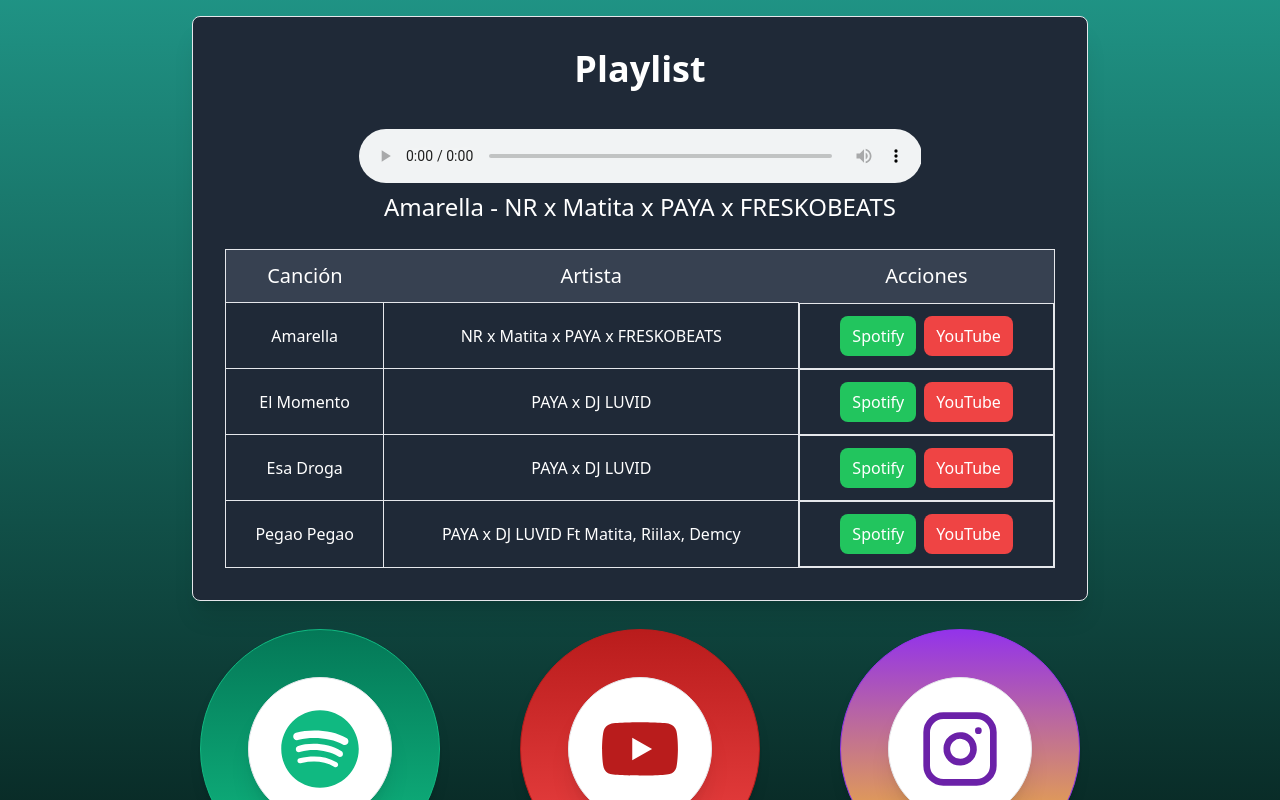
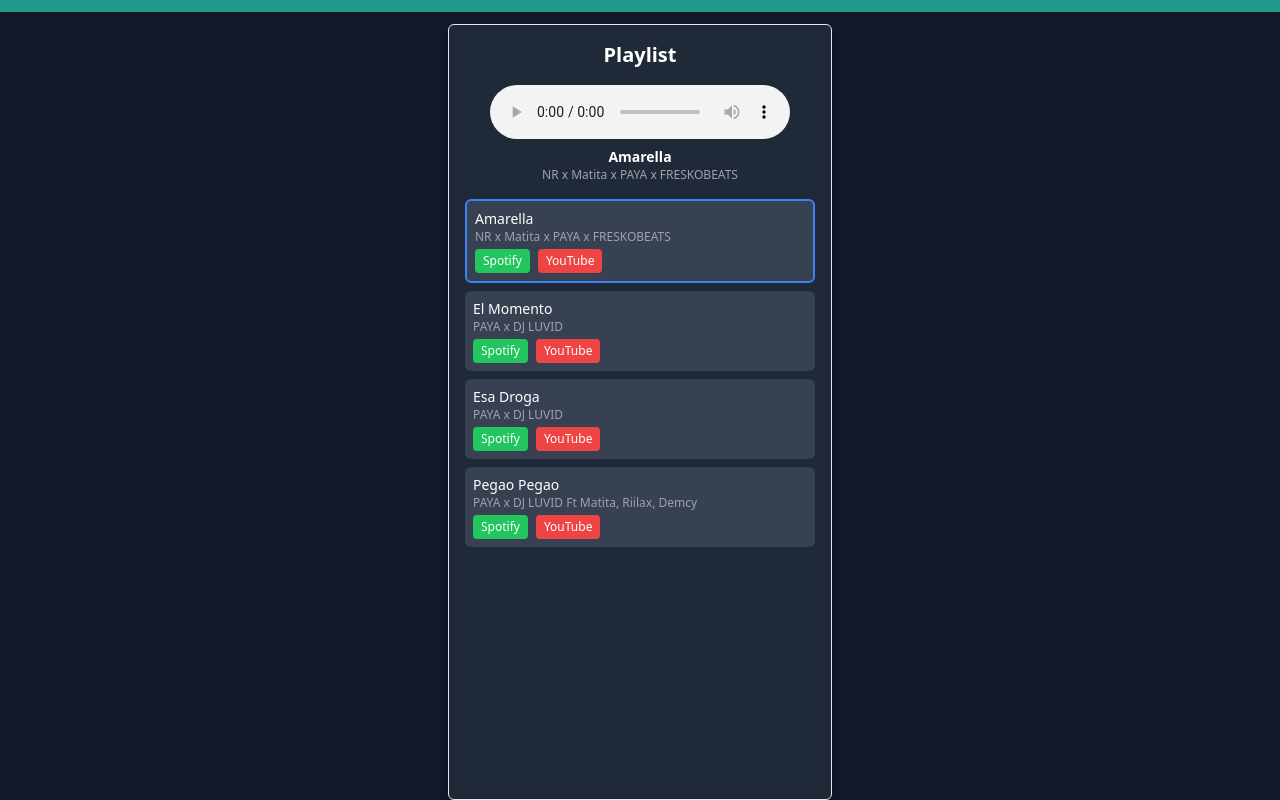
Before and after one commit to destrik1/portafolio, a React (Vite) app: page /Spotify in a window 1280 px wide. Shown: the part 600-1400 px from the top of the page. Built offline with nearby package versions, Linux system fonts and the light colour scheme.

Commit message:
arreglo cagaita

```diff
--- a/src/Components/AudioPlayer.tsx
+++ b/src/Components/AudioPlayer.tsx
@@ -14,7 +14,7 @@
   youtubeUrl: string;
 }
 
-// List of songs with unique IDs, artists, and URLs
+// Lista de canciones
 const songs: Song[] = [
   {
     id: 2,
@@ -52,82 +52,79 @@
     youtubeUrl: "https://youtu.be/sHl_OUSFI9I?si=GqzOBmJDLhGcMHhT",
   },
 ];
-// Audio player component
+
+// Componente para el reproductor de audio
 const AudioPlayer = ({ currentSong }: { currentSong: Song | null }) => {
   return (
-    <div className="text-center m-10 h-10">
+    <div className="flex flex-col items-center mb-4">
       {currentSong ? (
-        <div className="flex justify-center">
+        <>
+          {/* Reproductor de audio */}
           <audio
             key={currentSong.id}
             controls
-            className="w-3/4" // Hacer la barra más larga (75% del contenedor)
-            style={{
-              backgroundColor: "0px", // Cambiar el color de la barra de reproducción (ajústalo como prefieras)
-              borderRadius: "10px",
-            }}
-            controlsList="nodownload" // Desactiva la opción de descarga en los controles
+            className="w-full max-w-[300px] rounded-lg"
+            controlsList="nodownload" // Evita descargas
           >
             <source src={currentSong.audioSrc} type="audio/mpeg" />
             Tu navegador no soporta el elemento de audio.
           </audio>
-        </div>
+
+          {/* Información de la canción */}
+          <p className="mt-2 text-white text-sm font-semibold text-center">
+            {currentSong.title}
+          </p>
+          <p className="text-gray-400 text-xs text-center">
+            {currentSong.artist}
+          </p>
+        </>
       ) : (
-        <p>Selecciona una canción para reproducir</p>
-      )}
-      {currentSong && (
-        <p className="text-white mt-2 text-2xl">
-          {currentSong.title} - {currentSong.artist}
-        </p>
+        <p className="text-gray-300 text-sm">Selecciona una canción</p>
       )}
     </div>
   );
 };
 
-// Playlist component with song table
+// Componente principal de Playlist
 const Playlist = () => {
   const [currentSongIndex, setCurrentSongIndex] = useState<number | null>(0);
 
-  // Cambiar a la canción seleccionada al hacer clic en cualquier fila
   const setSong = (index: number) => {
     setCurrentSongIndex(index);
-    console.log("Canción seleccionada:", songs[index].title);
   };
 
   const currentSong =
     currentSongIndex !== null ? songs[currentSongIndex] : null;
 
   return (
-    <div className="flex justify-center p-7">
-      <div className="w-full max-w-4xl border shadow-xl rounded-lg p-8 bg-gray-800">
-        <h2 className="text-center text-4xl font-semibold mb-6 text-white">
+    <div className="flex justify-center p-3 bg-gray-900 min-h-screen">
+      <div className="w-full max-w-sm border shadow-md rounded-md p-4 bg-gray-800">
+        {/* Título */}
+        <h2 className="text-center text-xl font-bold mb-4 text-white">
           Playlist
         </h2>
+
+        {/* Reproductor de audio */}
         <AudioPlayer currentSong={currentSong} />
-        <br />
-        <table className="w-full table-auto text-white mt-4 border">
-          <thead>
-            <tr className="bg-gray-700 text-xl">
-              <th className="p-3 text-center font-medium">Canción</th>
-              <th className="p-3 text-center font-medium">Artista</th>
-              <th className="p-3 text-center font-medium">Acciones</th>
-            </tr>
-          </thead>
-          <tbody>
+
+        {/* Tabla de canciones */}
+        <div className="space-y-2">
           {songs.map((song, index) => (
-              <tr
+            <div
               key={song.id}
-                className="hover:bg-gray-600 cursor-pointer"
-                onClick={() => setSong(index)} // Cambiar la canción al hacer clic en la fila
+              className={`flex flex-col bg-gray-700 p-2 rounded-md hover:bg-gray-600 transition ${
+                currentSongIndex === index ? "border-2 border-blue-500" : ""
+              }`}
+              onClick={() => setSong(index)}
             >
-                <td className="border p-3 text-center">{song.title}</td>
-                <td className="border p-3 text-center">{song.artist}</td>
-                <td className="border p-3 text-center flex justify-center gap-2">
+              <p className="text-sm text-white">{song.title}</p>
+              <p className="text-xs text-gray-400">{song.artist}</p>
+              <div className="flex gap-2 mt-1">
                 <a
                   href={song.spotifyUrl}
                   target="_blank"
                   rel="noopener noreferrer"
-                    className="bg-green-500 text-white px-3 py-2 rounded-lg hover:bg-green-600 transition"
+                  className="bg-green-500 text-white text-xs px-2 py-1 rounded hover:bg-green-600 transition"
                 >
                   Spotify
                 </a>
@@ -135,15 +132,14 @@
                   href={song.youtubeUrl}
                   target="_blank"
                   rel="noopener noreferrer"
-                    className="bg-red-500 text-white px-3 py-2 rounded-lg hover:bg-red-600 transition"
+                  className="bg-red-500 text-white text-xs px-2 py-1 rounded hover:bg-red-600 transition"
                 >
                   YouTube
                 </a>
-                </td>
-              </tr>
+              </div>
+            </div>
           ))}
-          </tbody>
-        </table>
+        </div>
       </div>
     </div>
   );
--- a/src/Components/Carta.tsx
+++ b/src/Components/Carta.tsx
@@ -1,6 +1,6 @@
 import { FaSpotify } from "react-icons/fa6";
 import { FaYoutube } from "react-icons/fa";
-import { FiInstagram } from "react-icons/fi";
+import { RiInstagramFill } from "react-icons/ri";
 
 import Card from "../Components/Card";
 
@@ -37,7 +37,7 @@
         >
           <Card
             colorCard="bg-gradient-to-b from-purple-600 to-amber-400 shadow-lg rounded-full border border-purple-600 w-60 h-60 flex items-center justify-center"
-            icon={<FiInstagram className="h-20 w-20 text-purple-800" />}
+            icon={<RiInstagramFill  className="h-20 w-20 text-purple-500" />}
           />
         </a>
       </section>
--- a/src/Components/Footer.tsx
+++ b/src/Components/Footer.tsx
@@ -1,4 +1,5 @@
-import { FaInstagram, FaSpotify, FaYoutube } from "react-icons/fa"; // Importa los iconos que necesites
+import {  FaSpotify, FaYoutube } from "react-icons/fa"; // Importa los iconos que necesites
+import { RiInstagramFill } from "react-icons/ri";
 
 const Footer = () => {
   return (
@@ -37,7 +38,7 @@
                 href="https://www.instagram.com/paya.cl?utm_source=ig_web_button_share_sheet&igsh=ZDNlZDc0MzIxNw=="
                 className="flex  mb-[1px]"
               >
-                <FaInstagram className="mr-2" /> Instagram
+                <RiInstagramFill  className="mr-2" /> Instagram
               </a>
               <br />
             </li>
--- a/src/Components/HeroCard.tsx
+++ b/src/Components/HeroCard.tsx
@@ -5,14 +5,14 @@
 function HeroImage({}: Props) {
   return (
     <>
-      <section className="md:h-[600px]  md:flex md:justify-center">
+      <section className="md:h-[600px]  md:flex md:justify-center ">
         <div className="md:text-left text-center  md:text-4xl text-2xl  md:w-5/12 content-center">
-          <p className="text-black-700 font-bold text-justify text-white">
+          <p className="text-black-700 font-bold text-justify text-white p-5">
             Hola a todos, soy PAYA, y estoy aquí para compartir mi música y mi
             historia con ustedes.
           </p>
           <br></br>
-          <p className="text-base te md:w-10/12 italic text-justify text-white">
+          <p className="text-base te md:w-10/12 italic text-justify text-white p-5">
             Mi música nace de experiencias, emociones y la vida misma. Creo en
             el poder de la música para unir a las personas, para curar y para
             inspirar. Cada canción es un capítulo de mi viaje, donde exploro el
@@ -22,7 +22,7 @@
           </p>
         </div>
 
-        <img className="md:ml-32 rounded-3xl border" src={HeroPhoto} alt="" />
+        <img className="md:ml-32 rounded-3xl border p-5" src={HeroPhoto} alt="" />
       </section>
     </>
   );
--- a/src/Page/Home.tsx
+++ b/src/Page/Home.tsx
@@ -9,11 +9,11 @@
 function Home({}: Props) {
   return (
     <>
-      <div className="bg-gradient-to-b bg-purple-700 from-black">
+      <div className="bg-gradient-to-b bg-violet-600 from-black">
         <NavBar />
         <br />
       </div>
-      <div className="bg-gradient-to-b bg-black from-purple-700">
+      <div className="bg-gradient-to-b bg-black from-violet-600">
         <HeroImage />
         <Title titulo={"Haz click aqui"} />
         <CardSection />
--- a/src/Page/Spotify.tsx
+++ b/src/Page/Spotify.tsx
@@ -18,7 +18,9 @@
       </div>
       <div className="bg-gradient-to-b bg-black from-teal-400">
       <CarouselComponent img1={img1} img2={img2} img3={img3} />
+      <br/>
       <Playlist />
+      <br/>
       <Carta/>
       <br/>
       <Footer />
--- a/src/Page/Youtube.tsx
+++ b/src/Page/Youtube.tsx
@@ -5,9 +5,9 @@
 import VideoCard from "../Components/VideoCard";
 
 import video1 from "../assets/Video/esa_droga2.mp4";
-import video2 from "../assets/Video/esa_droga2.mp4";
+import video2 from "../assets/Video/PAYA YA DISPONIBLE.mp4";
 import video3 from "../assets/Video/esa_droga2.mp4";
-import video4 from "../assets/Video/esa_droga2.mp4";
+import video4 from "../assets/Video/PAYA YA DISPONIBLE.mp4";
 import img1 from "../assets/img/BannerY.jpg";
 import img2 from "../assets/img/BannerS.jpg";
 import img3 from "../assets/img/BannerI.jpg";
@@ -30,7 +30,7 @@
           />
           <VideoCard
             videoSrc={video2}
-            title="Esa Droga"
+            title="Pegao Pegao"
             Youtube="https://www.youtube.com/watch?v=Z17LOZi4tCw"
           />
           <VideoCard
@@ -40,7 +40,7 @@
           />
           <VideoCard
             videoSrc={video4}
-            title="Esa Droga"
+            title="Pegao Pegao"
             Youtube="https://www.youtube.com/watch?v=Z17LOZi4tCw"
           />
         </div>
```
Also changed, not shown: src/Components/CardSection.tsx (+13 -9 lines), src/Components/NavBar.tsx (+55 -6 lines), src/Components/VideoCard.tsx (+29 -11 lines), 1 other file (tests, documents, lock files or other folders). Lines whose indentation alone changed are shown as unchanged.
